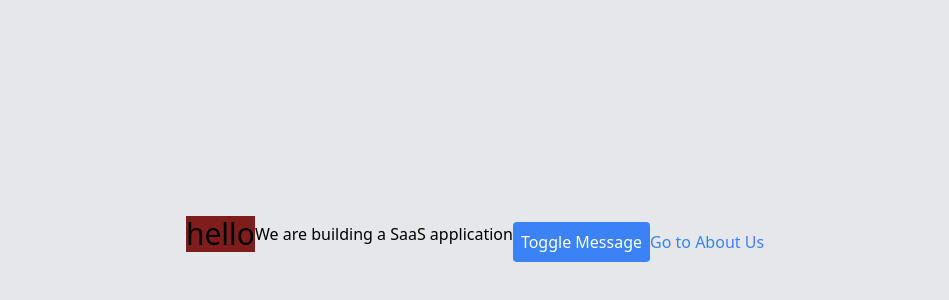
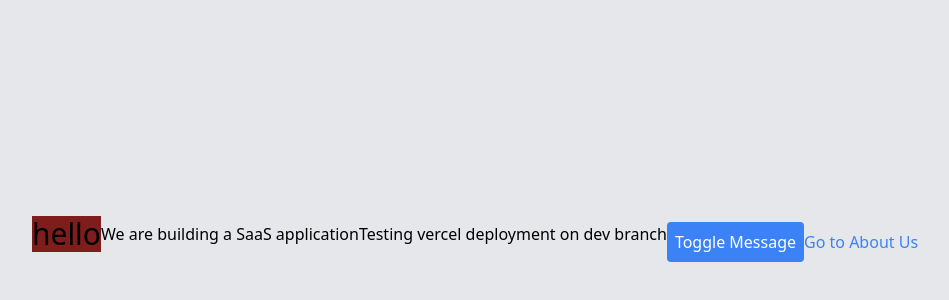
Before and after one commit to JaskaranSidhu8/R-D, a Next.js app: page / in a window 1280 px wide. Shown: the part 166-466 px from the top of the page, without its empty margins (165-1114 px from the left). Built offline with nearby package versions, Linux system fonts and the light colour scheme.

Commit message:
Update page.tsx : Testing preview deployment on dev branch

```diff
--- a/app/page.tsx
+++ b/app/page.tsx
@@ -16,6 +16,7 @@ const Home: React.FC = () => {
     <div className='flex items-center justify-center min-h-screen shadow-ml bg-gray-200'>
       <h1 className="text-3xl text-red bg-red-900">{appTitle}</h1>
       <p>We are building a SaaS application</p>
+      <p> Testing vercel deployment on dev branch</p>
 
       {/* Button to toggle the message */}
       <button
```
